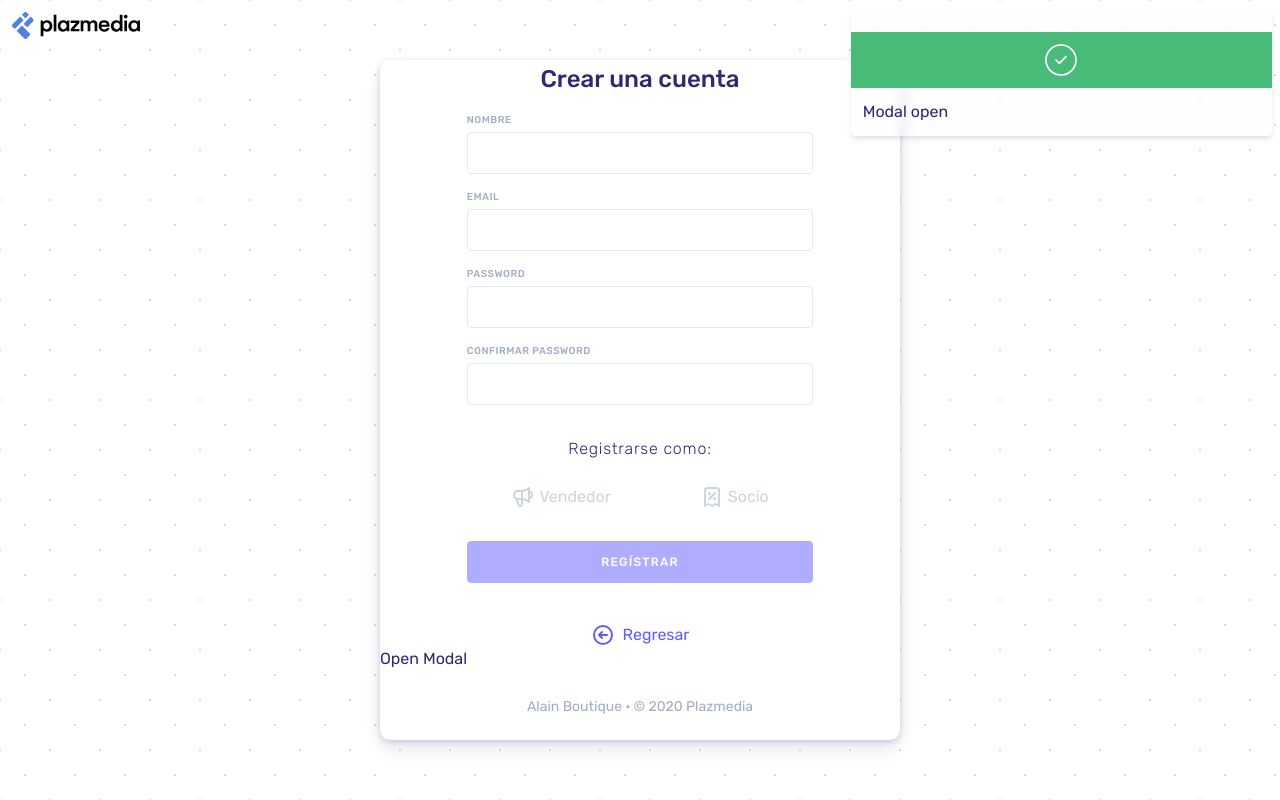
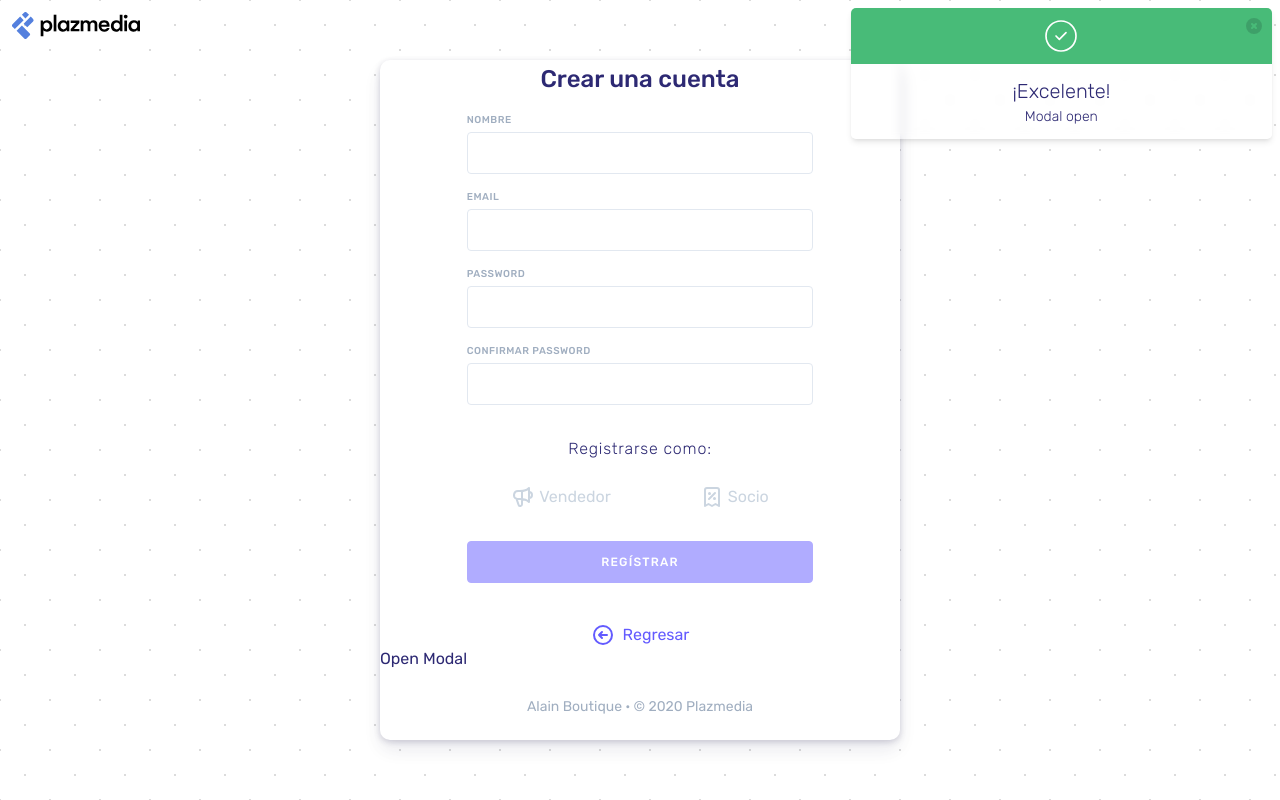
Before and after one commit to plazmediaLab/alain-boutique-client, a Next.js app: page /signup in a window 1280 px wide. Both pictures are taken after a click on the button "Open Modal". Built offline with nearby package versions, Linux system fonts and the light colour scheme.

Commit message:
[FIX] Ultima prueba antes de hacer el switch a Sweet Alert para el Modal

```diff
--- a/components/modal/modal_success.js
+++ b/components/modal/modal_success.js
@@ -2,11 +2,31 @@ import { useState, useEffect } from 'react';
 import ReactDOM from 'react-dom';
 
 function Modal({ message }) {
+  const closeModal = () => {
+    const container = document.getElementById('modal_portal');
+    const modalSuccess = document.querySelector('.success-modal');
+    container.removeChild(modalSuccess);
+  };
+
   return (
     <>
-      <section className="absolute top-0 w-full z-10 text-alain-blue-800 p-2 flex justify-end">
+      <section className="success-modal absolute top-0 w-full z-10 text-alain-blue-800 p-2 flex justify-end">
         <div className="rounded-card overflow-hidden shadow-md w-full md:w-3/5 lg:w-2/6 ">
-          <button></button>
+          <button
+            className="absolute top-0 right-0 p-2 text-green-900 opacity-25 hover:opacity-50"
+            onClick={closeModal}>
+            <svg
+              className="w-5 h-5"
+              fill="currentColor"
+              viewBox="0 0 20 20"
+              xmlns="http://www.w3.org/2000/svg">
+              <path
+                fillRule="evenodd"
+                d="M10 18a8 8 0 100-16 8 8 0 000 16zM8.707 7.293a1 1 0 00-1.414 1.414L8.586 10l-1.293 1.293a1 1 0 101.414 1.414L10 11.414l1.293 1.293a1 1 0 001.414-1.414L11.414 10l1.293-1.293a1 1 0 00-1.414-1.414L10 8.586 8.707 7.293z"
+                clipRule="evenodd"
+              />
+            </svg>
+          </button>
           <div className="bg-green-500 text-white p-2">
             <svg
               className="w-10 h-10 block mx-auto"
@@ -22,8 +42,9 @@ function Modal({ message }) {
               />
             </svg>
           </div>
-          <div className="p-3">
-            <h1>{message}</h1>
+          <div className="p-3 text-center font-light text-sm">
+            <h1 className="text-xl">¡Excelente!</h1>
+            <p>{message}</p>
           </div>
         </div>
       </section>
@@ -34,7 +55,7 @@ function Modal({ message }) {
       `}</style>
       <style jsx>{`
         section > div {
-          background: rgba(247, 250, 252, 0.2);
+          background: rgba(247, 250, 252, 0.1);
           backdrop-filter: blur(5px);
         }
       `}</style>
--- a/pages/signup.js
+++ b/pages/signup.js
@@ -8,6 +8,13 @@ export default function SignUp() {
   const [open, setOpen] = useState(false);
 
   const router = useRouter();
+
+  const modalAction = () => {
+    setOpen(true);
+    setTimeout(() => {
+      setOpen(false);
+    }, 5000);
+  };
 
   return (
     <>
@@ -36,7 +43,7 @@ export default function SignUp() {
               </svg>
               Regresar
             </button>
-            <button onClick={() => setOpen(!open)}>Open Modal</button>
+            <button onClick={modalAction}>Open Modal</button>
             <ModalSuccess message="Modal open" opneModal={open} />
           </section>
         </div>
```
